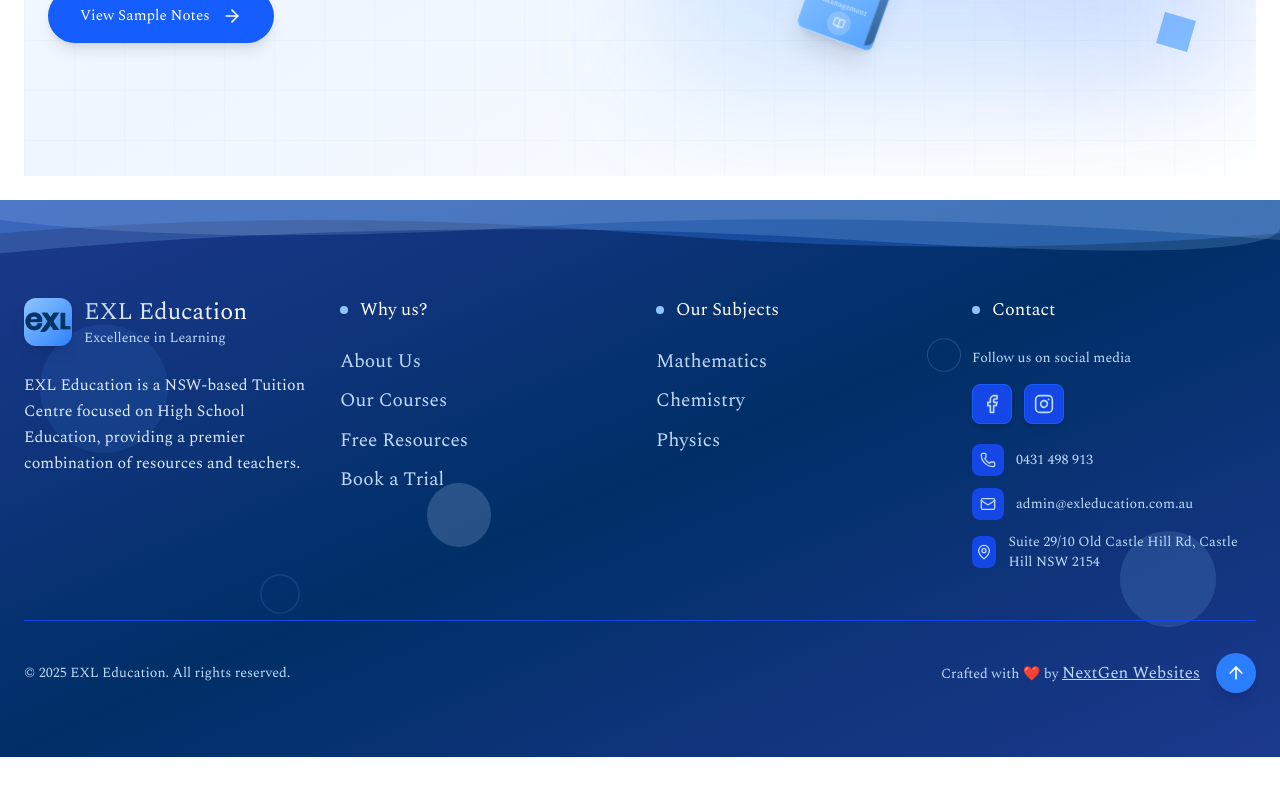
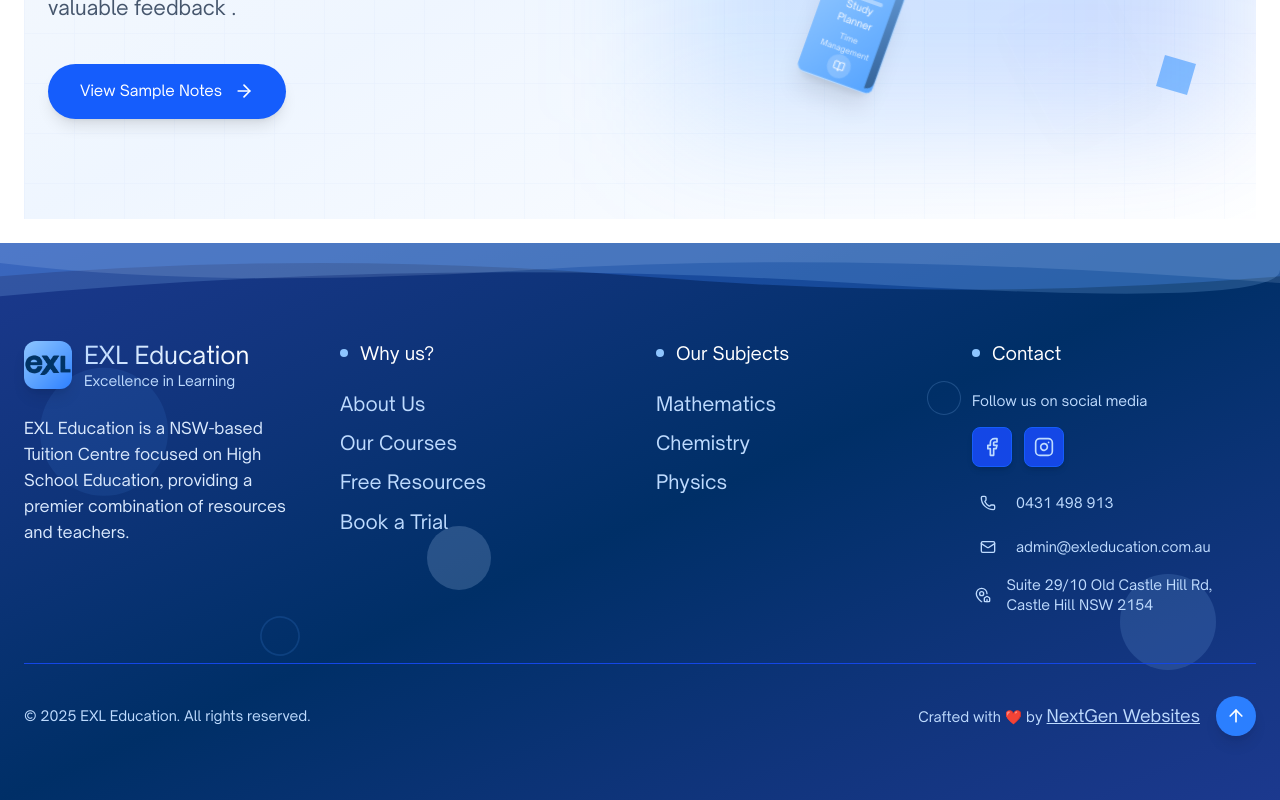
Before and after one commit to Werosh/exl-education-website, a React (Vite) app: page / in a window 1280 px wide. Shown: the part 3595-4395 px from the top of the page. Before the commit the page ends 4352 px from the top, so only its background shows below. Built offline with nearby package versions, Linux system fonts and the light colour scheme.

Commit message:
change font

```diff
--- a/src/Pages/main pages/ContactUsPage.jsx
+++ b/src/Pages/main pages/ContactUsPage.jsx
@@ -2,7 +2,7 @@ import React, { useState } from "react";
 import {
   Mail,
   Phone,
-  MapPin,
+  MapPinHouse,
   Send,
   User,
   MessageSquare,
@@ -280,7 +280,7 @@ const ContactUsPage = () => {
               <div className="space-y-6">
                 <div className="flex items-start space-x-4">
                   <div className="bg-blue-100 p-3 rounded-lg">
-                    <MapPin className="w-6 h-6 text-blue-600" />
+                    <MapPinHouse className="w-6 h-6 text-blue-600" />
                   </div>
                   <div>
                     <h3 className="font-semibold text-gray-900 mb-1">
--- a/src/component/Footer.jsx
+++ b/src/component/Footer.jsx
@@ -1,19 +1,12 @@
 import React from "react";
 import { motion } from "framer-motion";
 import {
-  BookOpen,
   Mail,
   Phone,
-  MapPin,
+  MapPinHouse,
   Facebook,
-  Twitter,
   Instagram,
-  Linkedin,
   ArrowUp,
-  Calendar,
-  Award,
-  Users,
-  Clock,
 } from "lucide-react";
 
 // Animation Variants
@@ -91,7 +84,7 @@ const Footer = () => {
       href: "mailto:admin@exleducation.com.au",
     },
     {
-      icon: MapPin,
+      icon: MapPinHouse,
       text: "Suite 29/10 Old Castle Hill Rd, Castle Hill NSW 2154",
       href: "#",
     },
@@ -341,7 +334,7 @@ const Footer = () => {
                 >
                   <motion.div
                     whileHover={{ rotate: 5 }}
-                    className="w-8 h-8 bg-blue-700 rounded-lg flex items-center justify-center group-hover:bg-blue-600 transition-colors duration-200"
+                    className="w-8 h-8  rounded-lg flex items-center justify-center group-hover:bg-blue-600 transition-colors duration-200"
                   >
                     <contact.icon className="w-4 h-4" />
                   </motion.div>
--- a/src/index.css
+++ b/src/index.css
@@ -19,12 +19,12 @@ html {
 }
 
 * {
-  font-family: Spectral-Regular;
+  font-family: Open Sauce One Regular;
   font-weight: normal;
 }
 
 h1 {
-  font-family: Spectral-Regular;
+  font-family: Open Sauce One Black;
   font-weight: 700;
 }
 
```
